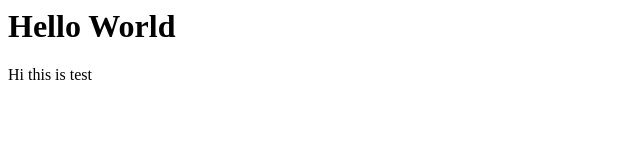
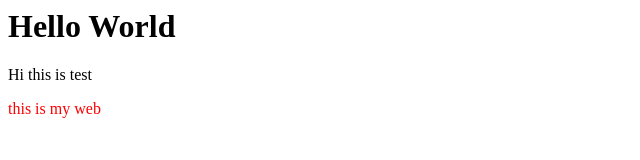
Before and after one commit to THarsh/THarsh.github.io, a plain HTML site: page index.html in a window 1280 px wide. Shown: the whole page, without its empty margins (0-640 px from the left). Drawn offline with Linux system fonts and the light colour scheme.

Commit message:
update index

```diff
--- a/index.html
+++ b/index.html
@@ -6,6 +6,7 @@
 <body>
   <h1>Hello World</h1>
   <p>Hi this is test</p>
+  <p style="color: red;">this is my web</p>
 </body>
 
 </html>
```
